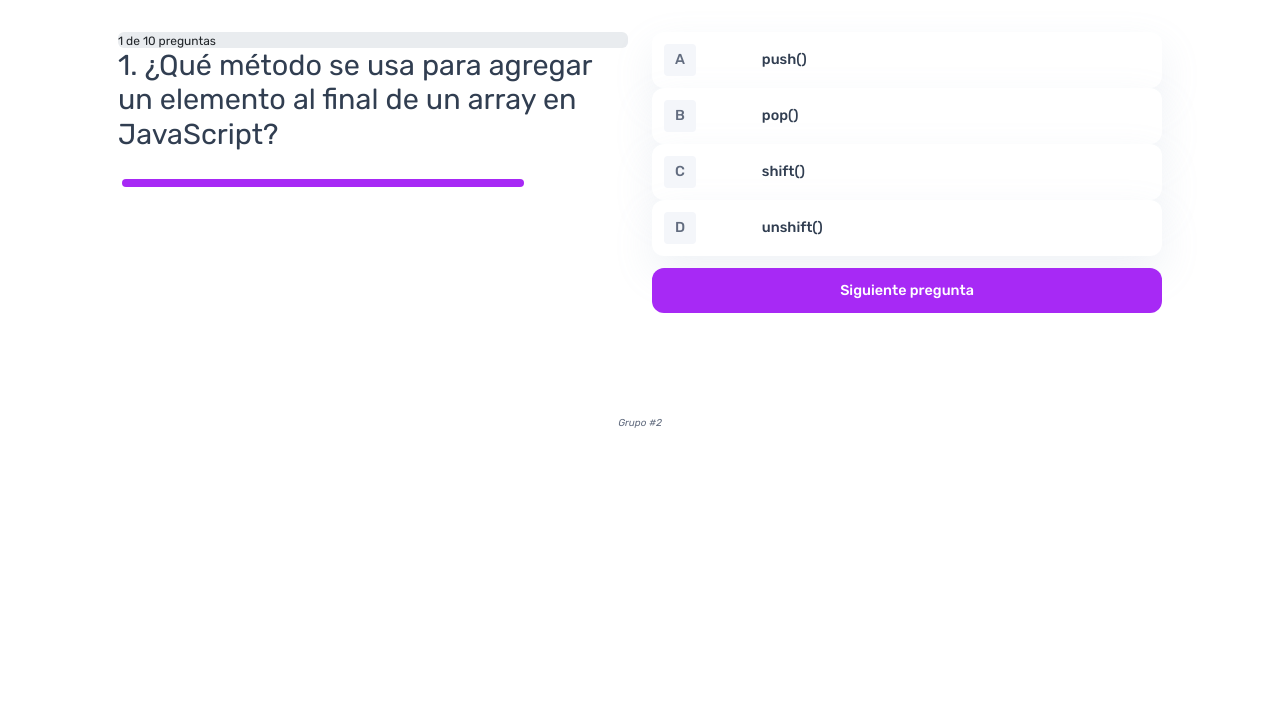
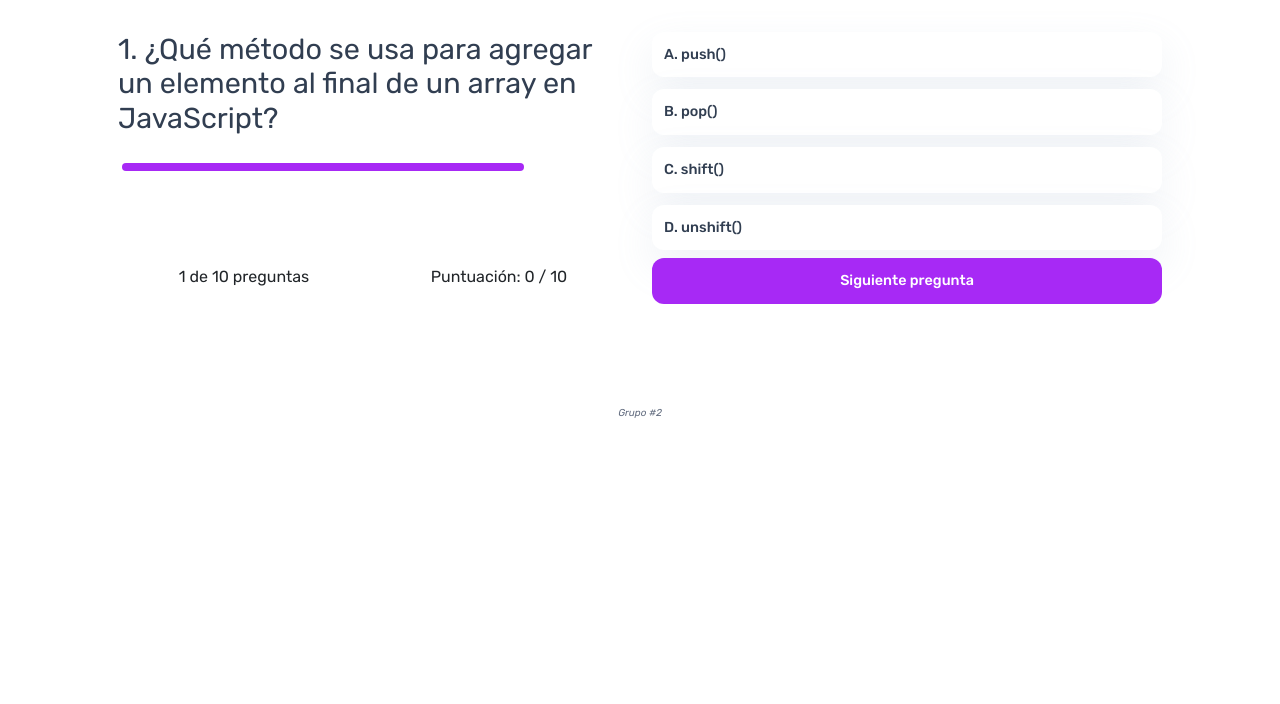
Before and after one commit to DiegoMajano/Quizz, a website built with Vite: page pages/form.html in a window 1280 px wide. Shown: the part 96-800 px from the top of the page. Built offline with nearby package versions, Linux system fonts and the light colour scheme; files whose address does not match are found by name.

Commit message:
agregando las funciones para mostrar las preguntas del quiz

```diff
--- a/main.js
+++ b/main.js
@@ -5,6 +5,11 @@ import { mostrarPregunta } from "./src/components/script";
 setInitialMode();
 
 function main(){
+
+
+  // generar un codigo para verificar que tematica selecciono el usuario para el quiz y asi seleccionar las pregunas correspondientes
+
+
   mostrarPregunta(0)
 }
 
--- a/pages/form.html
+++ b/pages/form.html
@@ -17,7 +17,7 @@
             <div class="d-flex justify-content-start">
                 <div class="title-nav quiz-type" href="form.html">
                     <div class=" button-icon-container">
-                      <img id="icon-form" src="images/icon-accessibility.svg">
+                      <img id="icon-form" src="/src/img/icon-accessibility.svg">
                     </div>
                     Accessibility
                 </div>
@@ -39,21 +39,28 @@
     <main class="container ps-5 pe-5 pb-5">
         <section class="row">
             <article class="col-md-6">
-                <div class="progress">
 
-
-
-                </div>
                 <h2 id="questionS"> </h2>
                 <div class="progress-bar whole">
                     <div class="progress-bar done">
                     </div>
                 </div>
             </article>
-            <article id="" class="choices options col-md-6">
-                <div id="options-list">
-                    <!-- se colocan aqui las opciones -->
-                </div>
+            <article id="options-list" class="choices options col-md-6 options-list">
+
+                <!-- se colocan aqui las opciones -->
+                    <!--                     <div class="option-box">D</div>
+-->
+
+
+            </article>
+        </section>
+        <section class="row">
+            <article class="col-md-6 d-flex justify-content-around align-items-center">
+                <div class="n-preguntas"></div>
+                <div class="score"> Puntuación: 0 / 10 </div>
+            </article>
+            <article class="col-md-6 mt-2">
                 <button id="btn-next" class="button-submit">
                     Siguiente pregunta
                 </button>
--- a/src/components/script.js
+++ b/src/components/script.js
@@ -2,10 +2,9 @@ import { datajs } from "../../javascript/data/data-javascript";
 
 let contador = 0
 let score = 0
-let numeroPregunta = 1
 
 const btnNext = document.querySelector("#btn-next")
-const totalText = document.querySelector('.progress')
+const totalText = document.querySelector('.n-preguntas')
 
 // agregando un event listener
 
@@ -16,12 +15,10 @@ btnNext.addEventListener('click', ()=>{
         mostrarPregunta(contador)
     } else{
         console.log('Quiz completado');
-
     }
-
 })
 
-const opcionesBox = document.querySelector("#options-list")
+const opcionesBox = document.querySelector(".options-list")
 
 // mostrar pregunta en el contenedor correspondiente
 export function mostrarPregunta(index){
@@ -31,30 +28,58 @@ export function mostrarPregunta(index){
 
     preguntaText.textContent = `${index+1}. ${datajs[index].pregunta}`
 
-    let options = `<button id="A" class="option">
-                    <div class="option-box">A</div>
-                    ${datajs[index].opciones[0]}
-                </button>
-                <button id="B" class="option">
-                    <div class="option-box">B</div>
-                    ${datajs[index].opciones[1]}
-                </button>
-                <button id="C" class="option">
-                    <div class="option-box">C</div>
-                    ${datajs[index].opciones[2]}
-                </button>
-                <button id="D" class="option">
-                    <div class="option-box">D</div>
-                    ${datajs[index].opciones[3]}
-                </button>`;
+    let options = `
+
+    <button id="A" class="option">A. ${datajs[index].opciones[0]}</button>
+    <button id="B" class="option">B. ${datajs[index].opciones[1]}</button>
+    <button id="C" class="option">C. ${datajs[index].opciones[2]}</button>
+    <button id="D" class="option">D. ${datajs[index].opciones[3]}</button>
+    `;
 
     opcionesBox.innerHTML = options;
+
+    const option = document.querySelectorAll('.option')
+    option.forEach(op => {
+        op.addEventListener('click', function() {
+            // Llama a la función con 'this' que representa el elemento clickeado
+            seleccionarOpcion(this);
+        });
+    });
+}
+
+function seleccionarOpcion(respuesta){
+    let respuestaSeleccionada = respuesta.textContent.slice(3,respuesta.length);
+    let respuestaCorrecta = datajs[contador].correcta
+
+
+    // console.log(respuestaCorrecta);
+
+    if(respuestaSeleccionada == respuestaCorrecta){
+        respuesta.classList.add('correcta')
+        score++;
+        actualizarScore();
+    } else{
+        respuesta.classList.add('incorrecta')
+
+        for(let i = 0; i < opcionesBox.children.length; i++){
+            if(opcionesBox.children[i].textContent == respuestaCorrecta){
+                opcionesBox.children[i].classList.add('correcta')
+            }
+        }
+
+    }
+
+    for(let i = 0; i < opcionesBox.children.length; i++){
+        opcionesBox.children[i].classList.add('desactivado')
+    }
 
 }
 
 function actualizarContador(index){
+    totalText.innerHTML = ` ${index+1} de ${datajs.length} preguntas `
+}
 
-    totalText.innerHTML = ` ${index+1} de ${datajs.length} preguntas `
-    console.log(` <p> ${index+1} de ${datajs.length} preguntas </p> `);
-
+function actualizarScore(){
+    const scoreText = document.querySelector('.score')
+    scoreText.textContent = `Puntuación: ${score} / ${datajs.length}`
 }
```
